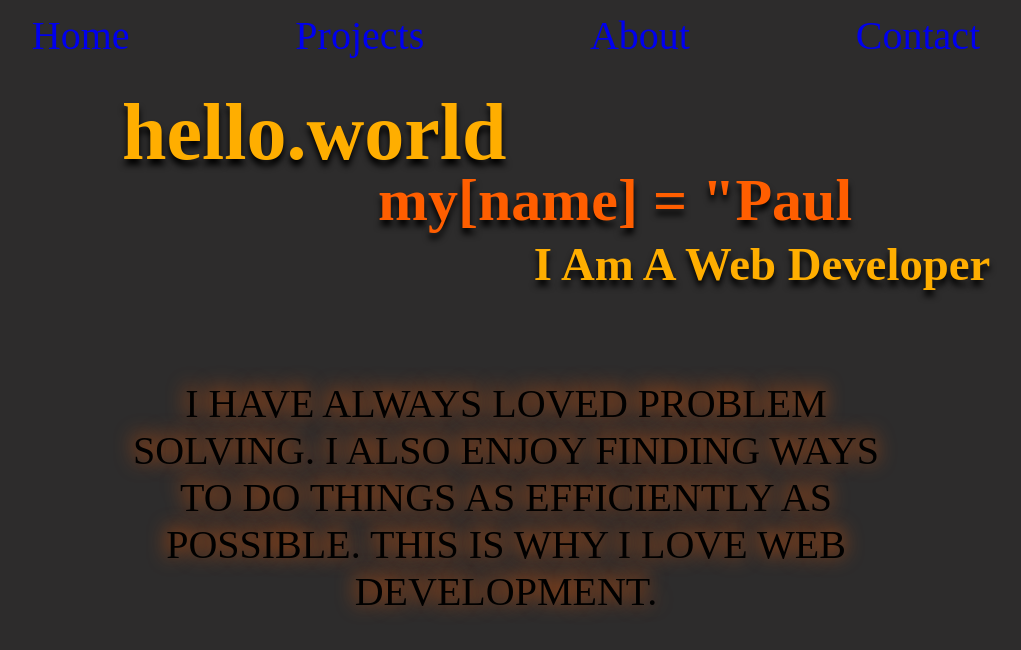
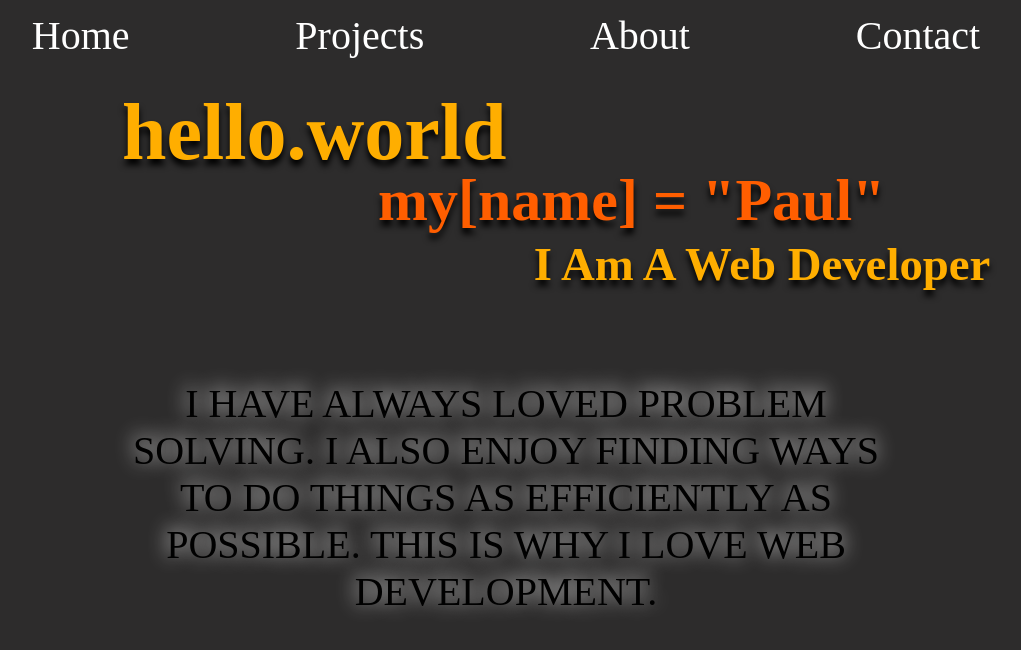
Before and after one commit to pauldamico/react-portfolio, a React (Create React App) app: page / in a window 1280 px wide. Shown: the top 650 px of the page, without its empty margins (134-1155 px from the left). Built offline with nearby package versions, Linux system fonts and the light colour scheme.

Commit message:
added some animation and onClicks/ also added context

```diff
--- a/src/App.js
+++ b/src/App.js
@@ -6,7 +6,7 @@ import Project from './Components/Project';
 import Nav from './Components/Nav';
 import styles from './App.module.scss';
 
-import {Routes, Route } from 'react-router-dom';
+import {Routes, Route, Switch } from 'react-router-dom';
 
 function App() {
   return (
--- a/src/App.module.scss
+++ b/src/App.module.scss
@@ -30,6 +30,7 @@ $layout-small: 850px;  //used for media query mobile size
 
 // ------------------  App.module.scss ------------------
 *{
+    animation: pageload 1s ease 0s 1 normal forwards;
     margin: 0;
     padding: 0;
     box-sizing: border-box;
@@ -57,18 +58,23 @@ font-size: 40px;
 width: 100%;
 height: 10vh;
 margin-bottom: 1rem;
-color: purple;
+color: white;
 text-shadow: 0cqb 0 0 0.1rem rgb(241, 237, 241);
 
 a{
+    color:white;
   text-decoration: none;
+
 }
 a:focus{
-    color: map-get($colors, "secondary");
+    font-size:150%;
+
+    text-shadow: 2px 3px 1px grey;
 }
 }
-
+//home page ----------------------------------
 .home{
+    animation: pageload 2s ease 0s 1 normal forwards;
     display: grid;
     grid-template-columns: repeat(5, 20%);
     grid-template-rows: repeat(10, 10%);
@@ -77,13 +83,19 @@ a:focus{
     color:map-get($colors, "title" );
 
     h1{
+        cursor: pointer;
         text-shadow: 0px 6px 6px black;
         grid-column: 2/4;
         grid-row: 1/3;
         z-index: 3;
         background-color: rgba(0, 0, 0, 0);
     }
+    h1:active{
+        text-shadow: -6px 6px 0px black;
+    }
+
     h2{
+        cursor: pointer;
         text-shadow: 0px 6px 6px black;
         grid-column: 3/9;
         grid-row: 2/4;
@@ -92,7 +104,11 @@ a:focus{
         z-index: 3;
         background-color: rgba(0, 0, 0, 0);
     }
+    h2:active{
+        text-shadow: -6px 6px 0px black;
+    }
     h3{
+        cursor: pointer;
         text-shadow: 0px 6px 6px black;
         text-align: center;
         grid-column: 3/9;
@@ -101,10 +117,13 @@ a:focus{
         margin-top: 1%;
         z-index: 3;
         background-color: rgba(0, 0, 0, 0);
-
+    }
+    h3:active{
+        text-shadow: -6px 6px 0px black;
     }
     p{
-        text-shadow: -1px -3px 20px $prmary-color;
+        animation: home-p 5s ease 0s 1 normal forwards;
+        // text-shadow: -1px -3px 20px white;
         text-align: center;
         color: black;
         grid-column: 2/5;
@@ -113,24 +132,26 @@ a:focus{
         margin-top: 1%;
         z-index: 3;
         background-color: rgba(0, 0, 0, 0);
+        transition-timing-function: ease-in-out;
+        transition:color 2s
     }
-section{
-background-image: url("./Images/profilenobg.png");
-background-size: 100% 100%;
-background-repeat: no-repeat;
-opacity: 50%;
-width: 100%;
-height: 100%;
-    grid-column: 3/4;
-        grid-row: 2/6;
-        filter: saturate(150%);
-}
+
+    @keyframes home-p {
+        0% {
+            text-shadow: -1px -3px 0px white;
+        }
+
+        100% {
+            text-shadow: -1px -3px 20px white;
+        }
+    }
+
+
 
 }
-//List of projects
+//List of projects----------------------------------
 .projectListDiv{
     display: grid;
-
     justify-content: space-around;
     width:60%;
     grid-template-columns: 40% 40%;
@@ -156,6 +177,7 @@ height: 100%;
         width: 100%;
     }
     p{
+
         border-radius: 3px;
         position:absolute;
         margin-top: .5rem;
@@ -166,6 +188,7 @@ height: 100%;
         margin-bottom: 1rem;
         margin-left:.5rem;
         box-shadow: 2px 4px 5px 0px rgb(0 0 0);
+        z-index: 300;
 
     }
 }
@@ -198,7 +221,16 @@ height: 100%;
     }
 
 }
+// fade in animation
+@keyframes pageload {
+    0% {
+        opacity: 0;
+    }
 
+    100% {
+        opacity: 1;
+    }
+}
 
 
 // // .project{
--- a/src/Components/About.js
+++ b/src/Components/About.js
@@ -1,5 +1,11 @@
 export default function About (){
 
     return (<>
+          <span class="image main"><img src={require("../Images/aboutme.png")} alt="" /></span>
+          <p>
+			I am a very highly work motivated person.  I have been in the tech field my whole life mainly as a network engineer and recently decided to finally change my career to a Web Developer which is what I have always wanted to do. I live with my Fiance and dog and enjoy my life with them.  My hobby's include coding and crossfit 5-6 days a week.
+</p><p>
+			I take a lot of pride in my work when it comes to coding and crossfit and try to do it the best that I can.
+          </p>
     </>)
 }
--- a/src/Components/Home.js
+++ b/src/Components/Home.js
@@ -1,7 +1,17 @@
+import React,{useContext} from 'react';
+import {portfolioContext} from '../Context/portfolioProvider'
+
 import styles from '../App.module.scss';
 export default function Home (){
+    const {toggle, toggleHello, toggleName, toggleDeveloper} = useContext(portfolioContext)
+
+
+    const hello = !toggle.hello ? "hello.world" : "Hello visitor"
+    const name = !toggle.name ? 'my[name] = "Paul"' : "My name is Paul"
+    const developer = toggle.developer ? 'const I = "Web Developer"' : "I Am A Web Developer"
+
     return (<div className={styles.home}>
-        <h1>hello.world</h1> <h2>my[name] = "Paul </h2><h3>I Am A Web Developer</h3>
+        <h1 onClick={toggleHello}>{hello}</h1> <h2 onClick={toggleName}>{name} </h2><h3 onClick={toggleDeveloper}>{developer}</h3>
         <p>I HAVE ALWAYS LOVED PROBLEM SOLVING. I ALSO ENJOY FINDING WAYS TO DO THINGS AS EFFICIENTLY AS POSSIBLE. THIS IS WHY I LOVE WEB DEVELOPMENT.</p>
         {/* <section></section> */}
     </div>)
--- a/src/Components/Project.js
+++ b/src/Components/Project.js
@@ -8,7 +8,9 @@ export default function Project (){
    <div className={styles.project}>
   <h1>{selectedProject?.title}</h1>
     <p>{selectedProject?.description}</p>
-    <img/>
+    <img src={selectedProject?.image}/>
+    <img src={selectedProject?.image2}/>
+    <img src={selectedProject?.image3}/>
 
     </div>
     </>)
--- /dev/null
+++ b/src/Context/portfolioProvider.js
@@ -0,0 +1,26 @@
+import React,{useState, createContext} from "react";
+
+
+export const portfolioContext = createContext();
+
+export const PortfolioProvider = (props) => {
+    const [toggle, setToggle] = useState({hello:false, name:false, developer:false})
+
+    function toggleHello(){
+        setToggle({...toggle, hello:!toggle.hello})
+    }
+    function toggleName(){
+        setToggle({...toggle, name:!toggle.name})
+    }
+    function toggleDeveloper(){
+        setToggle({...toggle, developer:!toggle.developer})
+    }
+
+
+
+    return (
+        <portfolioContext.Provider value={{toggle, toggleHello,toggleName, toggleDeveloper}}>
+            {props.children}
+        </portfolioContext.Provider>
+    )
+}
--- a/src/index.js
+++ b/src/index.js
@@ -3,13 +3,16 @@ import ReactDOM from 'react-dom/client';
 import App from './App';
 import reportWebVitals from './reportWebVitals';
 import { BrowserRouter } from 'react-router-dom';
+import { PortfolioProvider } from './Context/portfolioProvider';
 
 const root = ReactDOM.createRoot(document.getElementById('root'));
 root.render(
   <React.StrictMode>
+    <PortfolioProvider>
     <BrowserRouter>
     <App />
   </BrowserRouter>
+  </PortfolioProvider>
   </React.StrictMode>
 );
 
--- a/src/projectData.js
+++ b/src/projectData.js
@@ -4,7 +4,9 @@ export const projectData = [
     title: "Track My Dog",
     description: "I developed this app to allow users to track when you fed, took out, gave treat, scheduled vet apt, and grooming apt.",
     technologies: "React, Node, Express, Mongoose, MongoDB, Hosted with Render.com",
-    image: require("./Images/trackmydog.png"),
+    image: require("./Images/doglogin.png"),
+    image2: require("./Images/dogprofile.png"),
+    image3: require("./Images/trackmydog.png"),
     link: "https://www.trackmydog.app/",
 },
 {
```
Also changed, not shown: src/Images/dogprofile.png (renamed from src/Images/dogProfile.png).
